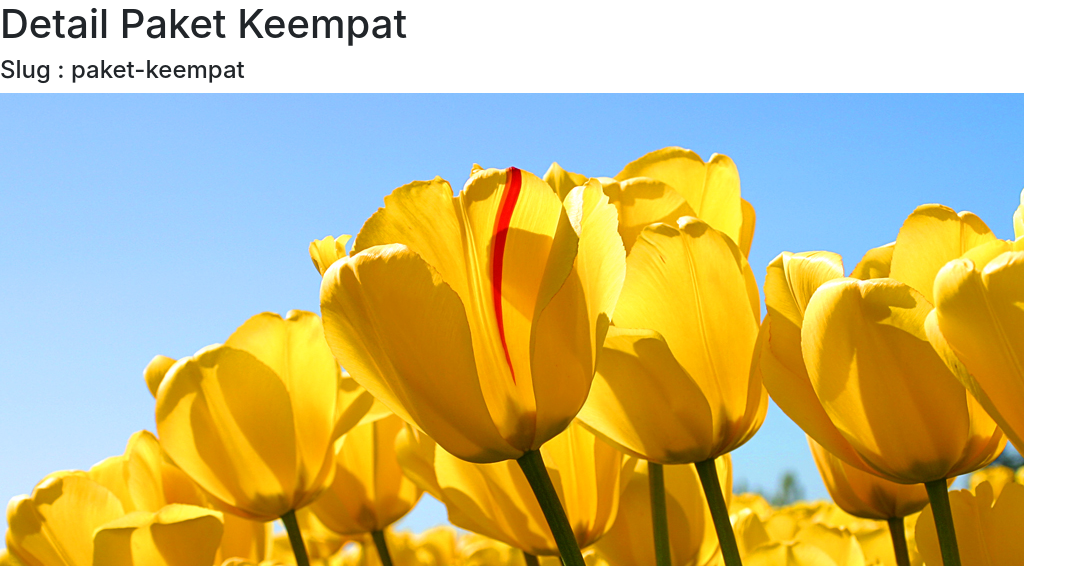
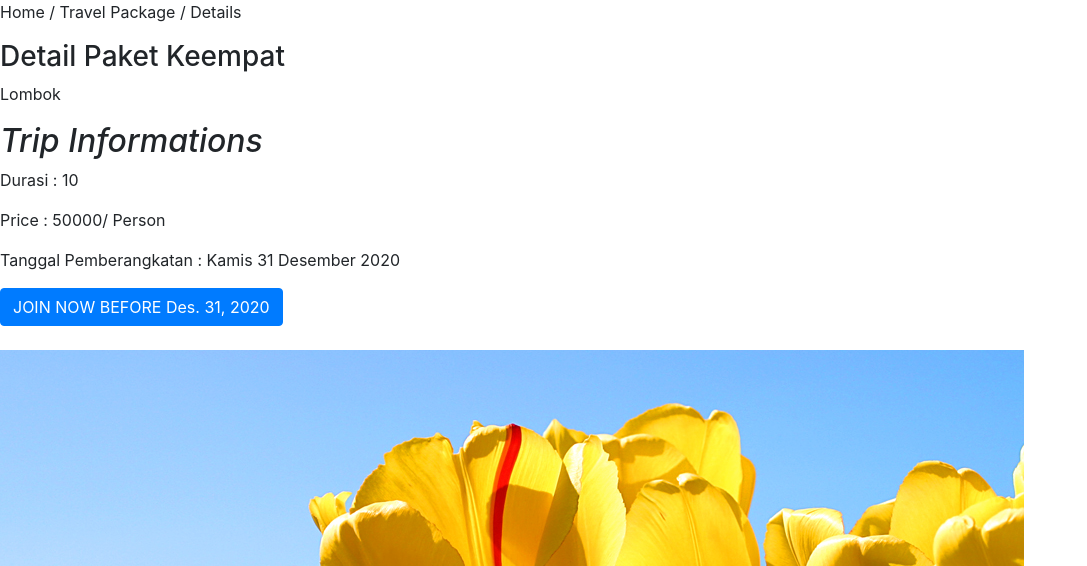
Before and after one commit to fatchurosii/YuJalanYu, a Django app: a page that uses Travel/Paket/templates/paket/detailPaket.html in a window 1280 px wide. Shown: the top 566 px of the page, without its empty margins (0-1087 px from the left). Run offline with Django 3.2, Linux system fonts and the light colour scheme; data comes from the database, SQL or seed files in the repository; both versions use the stored data as it was after the commit.

Commit message:
DetailView

```diff
--- a/Travel/Paket/templates/paket/detailPaket.html
+++ b/Travel/Paket/templates/paket/detailPaket.html
@@ -1,8 +1,20 @@
 {% extends "PaketView.html" %}
+{% load humanize %}
 
 {% block content %}
-	<h1>Detail {{object.nama_paket}}</h1>
-	<h4>Slug : {{object.slug}}</h4>
+	<p>Home / Travel Package / Details</p>
+	<h3>Detail {{object.nama_paket}}</h3>
+	<p>{{object.destinasi}}</p>
+
+	<div class="trip_Info">
+		<h2><i>Trip Informations</i></h2>
+		<p>Durasi : {{object.lama_hari}}</p>
+		<p>Price : {{object.harga|intword}}/ Person</p>
+		<p>Tanggal Pemberangkatan : {{object.tgl_berangkat|date:"l j F Y"}}</p>
+		<a class="btn btn-primary" href="">JOIN NOW BEFORE {{object.tgl_berangkat|naturalday}}</a>
+	</div>
+
+	<br>
 	{% for img in img_object %}
 		{% if img.id_paket.id == object.id %}
 			<img src="{{img.getImage}}">
--- a/Travel/Paket/templates/paket/search.html
+++ b/Travel/Paket/templates/paket/search.html
@@ -4,9 +4,7 @@
 {% block content %}
 	<h2>Home / Travel Package</h2>
 	{% if error is not None %}
-
 		<h1>{{error}}</h1>
-
 	{% endif %}
 	<br>
 	{% for i in object_list %}
--- a/Travel/Paket/views.py
+++ b/Travel/Paket/views.py
@@ -15,7 +15,6 @@ class ListPaket(ListView):
 
 	def get_context_data(self, **kwargs):
 	    self.kwargs.update(self.extra_context)
-	    print(imagesPaket.objects.all())
 	    kwargs = self.kwargs
 	    return super().get_context_data()
 
--- a/Travel/Travel/settings.py
+++ b/Travel/Travel/settings.py
@@ -38,6 +38,7 @@ INSTALLED_APPS = [
     'django.contrib.sessions',
     'django.contrib.messages',
     'django.contrib.staticfiles',
+    'django.contrib.humanize',
     'rest_framework',
     'Paket',
     'userManage',
@@ -107,7 +108,7 @@ AUTH_PASSWORD_VALIDATORS = [
 # Internationalization
 # https://docs.djangoproject.com/en/3.1/topics/i18n/
 
-LANGUAGE_CODE = 'en-us'
+LANGUAGE_CODE = 'id'
 
 TIME_ZONE = 'UTC'
 
```
Also changed, not shown: Travel/db.sqlite3.
